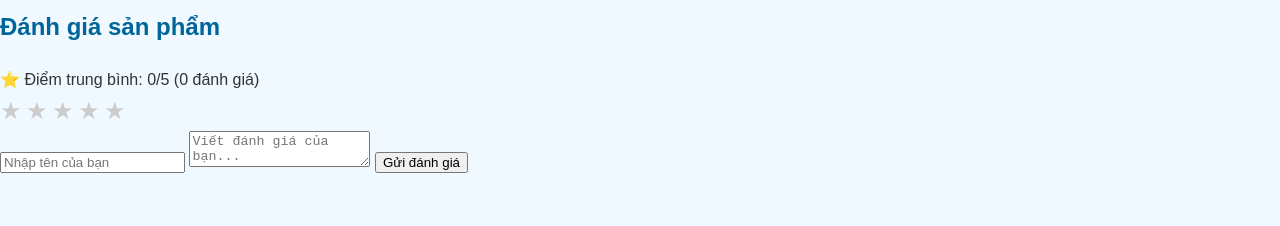
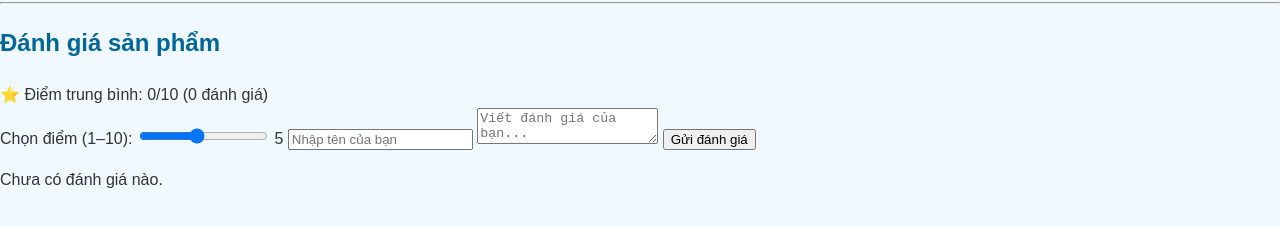
Before and after one commit to TruongKhanh-th/TraiCaGiongBaBan, a plain HTML site: page ca-chep.html in a window 1280 px wide. Shown: the part 234-460 px from the top of the page. Drawn offline with Linux system fonts and the light colour scheme; no server answers; files whose address does not match are found by name.

Commit message:
Update ca-chep.html

```diff
--- a/ca-chep.html
+++ b/ca-chep.html
@@ -25,16 +25,14 @@
  <!-- 🔸 Khu vực đánh giá -->
 <h2>Đánh giá sản phẩm</h2>
 <div class="rating-summary">
-    ⭐ Điểm trung bình: <span id="avgRating">0</span>/5 (<span id="totalReviews">0</span> đánh giá)
+  ⭐ Điểm trung bình: <span id="avgRating">0</span>/10
+  (<span id="totalReviews">0</span> đánh giá)
 </div>
 
-  <div id="stars">
-    <span class="star" data-value="1">★</span>
-    <span class="star" data-value="2">★</span>
-    <span class="star" data-value="3">★</span>
-    <span class="star" data-value="4">★</span>
-    <span class="star" data-value="5">★</span>
-  </div>
+<label for="ratingRange">Chọn điểm (1–10):</label>
+<input type="range" id="ratingRange" min="1" max="10" value="5" step="1"
+       oninput="document.getElementById('ratingValue').textContent = this.value;">
+<span id="ratingValue">5</span>
 
 <input type="text" id="reviewerName" placeholder="Nhập tên của bạn">
 <textarea id="reviewContent" placeholder="Viết đánh giá của bạn..."></textarea>
@@ -49,5 +47,6 @@
 
 <!-- File xử lý đánh giá -->
 <script src="js/review.js"></script>
+
 </body>
 </html>
```
Lines whose indentation alone changed are shown as unchanged.
